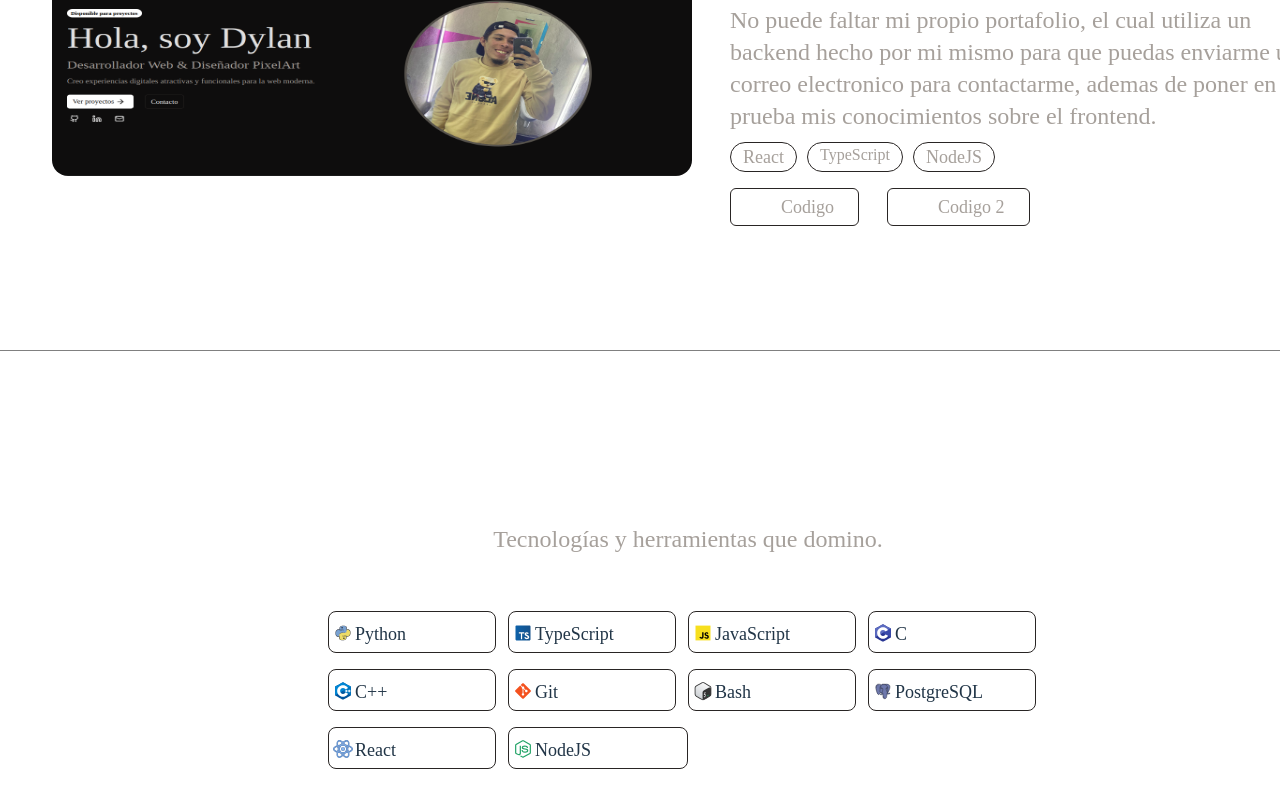
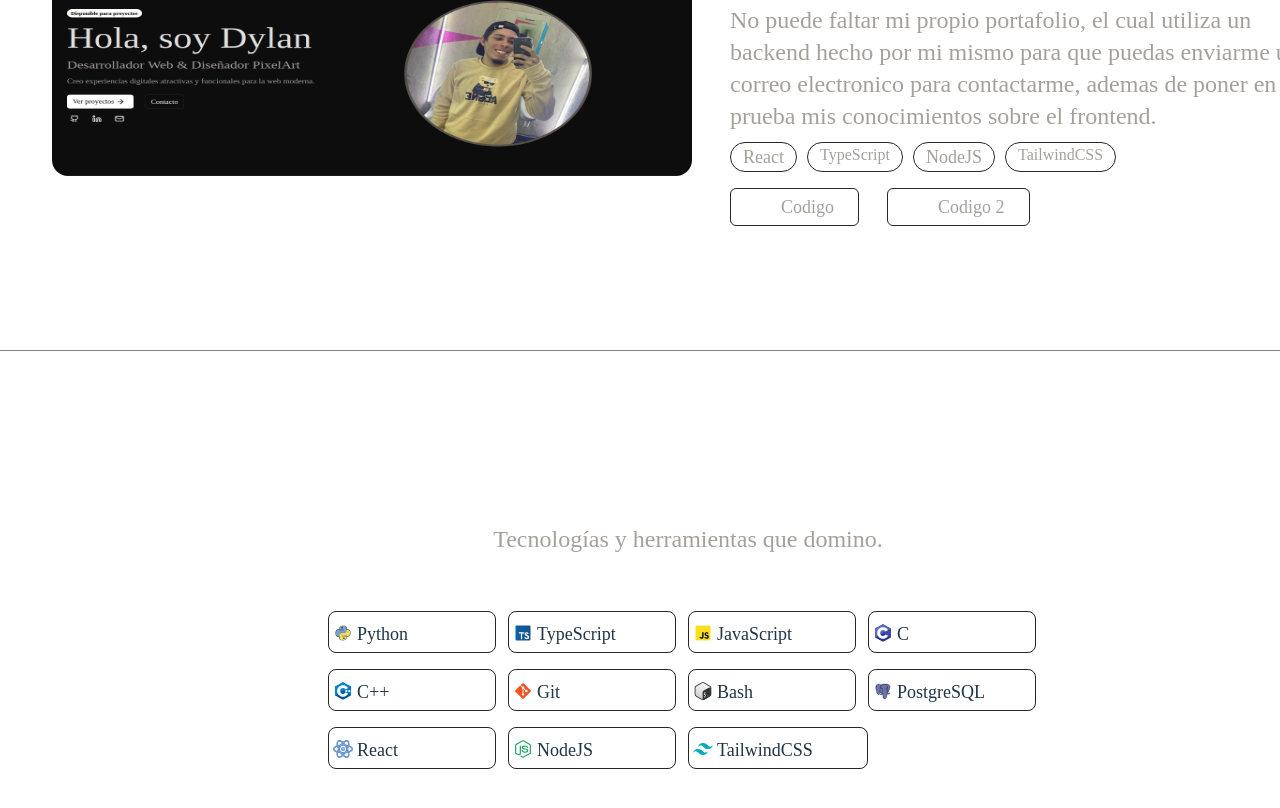
Before and after one commit to DumbNoxx/DevSphere, a React (Vite) app: page / in a window 1280 px wide. Shown: the part 1464-2272 px from the top of the page. Built offline with nearby package versions, Linux system fonts and the light colour scheme.

Commit message:
migrate css to tailwind profile, projects and skill terminated

```diff
--- a/src/components/Projects.tsx
+++ b/src/components/Projects.tsx
@@ -60,7 +60,8 @@ export const Projects = () => {
             </div>
             <div className="flex flex-row space-x-7 mt-4">
               <a
-                href="#"
+                href="https://github.com/DumbNoxx/InvenTech2"
+                target="_blank"
                 className="flex border border-stone-800
                  rounded-md px-6 hover:bg-stone-900 transition-colors
                  duration-400 !text-stone-400 py-1
@@ -98,7 +99,7 @@ export const Projects = () => {
             </p>
             <div className="flex flex-row space-x-2.5 mt-2.5">
               <a
-                href="https://www.python.org/"
+                href="https://react.dev/"
                 target="_blank"
                 className="!text-stone-400  py-0.2 px-3 rounded-2xl border border-stone-800
                  hover:bg-stone-900 transition-colors duration-400
@@ -107,7 +108,7 @@ export const Projects = () => {
                 React
               </a>
               <a
-                href="https://customtkinter.tomschimansky.com/"
+                href="https://www.typescriptlang.org"
                 target="_blank"
                 className="!text-stone-400  py-0.2 px-3 rounded-2xl border border-stone-800
                  hover:bg-stone-900 transition-colors duration-400
@@ -116,13 +117,22 @@ export const Projects = () => {
                 TypeScript
               </a>
               <a
-                href="https://www.python.org/"
+                href="https://nodejs.org"
                 target="_blank"
                 className="!text-stone-400  py-0.2 px-3 rounded-2xl border border-stone-800
                  hover:bg-stone-900 transition-colors duration-400
                  md:text-lg"
               >
                 NodeJS
+              </a>
+              <a
+                href="https://tailwindcss.com"
+                target="_blank"
+                className="!text-stone-400  py-0.2 px-3 rounded-2xl border border-stone-800
+                 hover:bg-stone-900 transition-colors duration-400
+                 md:text-md"
+              >
+                TailwindCSS
               </a>
 
             </div>
--- a/src/components/Skills.tsx
+++ b/src/components/Skills.tsx
@@ -29,7 +29,7 @@ export const Skills = () => {
              ${item.textColor}`}
             key={item.id}>
             <img src={item.image} alt=""
-            className="w-5 mt-[0.1rem]"/> <Array nombre={item.nombre}></Array>
+            className="w-5 mt-[0.1rem] mr-0.5"/> <Array nombre={item.nombre}></Array>
             </div>
           ))}
         </div>
--- a/src/hooks/skillsHook.ts
+++ b/src/hooks/skillsHook.ts
@@ -9,6 +9,7 @@ import bash from "../assets/images/svg/bash.svg";
 import posgresql from "../assets/images/svg/postgresql.svg";
 import react from "../assets/images/svg/react.svg";
 import node from "../assets/images/svg/nodo-js.svg";
+import tailwind from "../assets/images/svg/tailwind.svg";
 
 
 export const skillsHook = () => {
@@ -23,6 +24,8 @@ export const skillsHook = () => {
       {id: 7, nombre: "PostgreSQL", image:posgresql, colors: "hover:bg-slate-900"},
       {id: 8, nombre: "React", image:react, colors: "hover:bg-sky-800"},
       {id: 9, nombre: "NodeJS",image:node, colors: "hover:bg-emerald-900"},
+      {id: 10, nombre: "TailwindCSS",image:tailwind, colors: "hover:bg-emerald-300", textColor: "hover:text-black"},
+
     ]
     const [array, setArray] = useState(listadoSkill);
     setArray;
```
Also changed, not shown: src/assets/images/svg/tailwind.svg (added).
